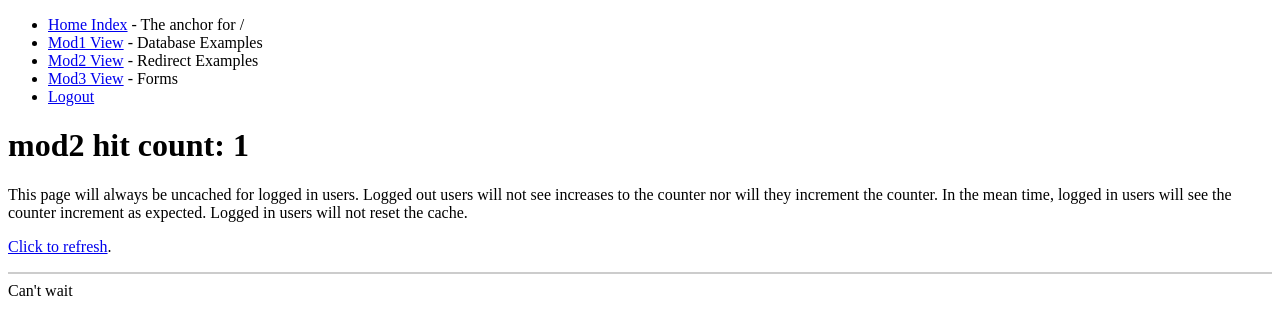
After one commit to sean-/flask-skeleton, a Python web app: template skeleton/modules/mod2/templates/cache_logged_out.html in a window 1280 px wide. The commit adds this page. Shown: the top 335 px of the page. Run offline with Jinja, Linux system fonts and the light colour scheme; the visitor is signed in with stand-in values (Sample User, id 1); the template is opened without the code that fills it: most values are stand-ins (such as "Sample title", 1, 10 or a date in 2020).

Commit message:
Introduce Caching support. Both cached pages and cached items.
Signed-off-by: Sean Chittenden <sean@chittenden.org>

```diff
--- a/default_settings.py
+++ b/default_settings.py
@@ -1,5 +1,9 @@
 # Global configuration
 BROWSER_SECRET_KEY = ''
+
+# Flask-Cache settings
+CACHE_TYPE = 'memcached'
+CACHE_MEMCACHED_SERVERS = ['127.0.0.1:11211']
 
 # When behind a load balancer, set CANONICAL_NAME to the value contained in
 # Host headers (e.g. 'www.example.org')
--- a/requirements.txt
+++ b/requirements.txt
@@ -1,3 +1,4 @@
+Flask-Cache==0.3.2
 Flask-DebugToolbar==0.5
 Flask-SQLAlchemy==0.11
 Flask-Script==0.3.1
@@ -8,6 +9,7 @@ Jinja2==2.5.5
 M2Crypto==0.21.1
 MarkupSafe==0.12
 Paste==1.7.5.1
+Pyrex==0.9.8.6
 SQLAlchemy==0.7.0
 Tempita==0.5dev
 WTForms==0.6.3
@@ -17,6 +19,7 @@ blinker==1.1
 decorator==3.3.1
 psycopg2==2.4.1
 pyOpenSSL==0.12
+python-libmemcached==0.17.0
 repoze.browserid==0.3
 simplejson==2.1.6
 twill==0.9
--- a/skeleton/__init__.py
+++ b/skeleton/__init__.py
@@ -2,6 +2,7 @@ import os
 import sys
 
 from flask import Flask
+from flaskext.cache import Cache
 from flaskext.debugtoolbar import DebugToolbarExtension
 from flaskext.sqlalchemy import SQLAlchemy
 from repoze.browserid.middleware import BrowserIdMiddleware
@@ -25,6 +26,7 @@ MODULES = [
 def create_app(name = __name__):
     app = Flask(__name__, static_path='/static')
     load_config(app)
+    cache.init_app(app)
     db.init_app(app)
     filters.init_app(app)
     register_local_modules(app)
@@ -110,6 +112,8 @@ class ProxyFixupHelper(object):
                 environ['REMOTE_ADDR'] = host
         return self.app(environ, start_response)
 
+# Cache
+cache = Cache()
 
 # SQL ORM Missive:
 #
--- /dev/null
+++ b/skeleton/modules/mod2/templates/cache_logged_out.html
@@ -0,0 +1,35 @@
+{% extends "layout/base.html" %}
+{% block title %}mod2/cached_view{{ super() }}{% endblock %}
+{% block content %}
+<h1>mod2 hit count: {{count}}</h1>
+
+<p>This page will always be uncached for logged in users. Logged out users
+will not see increases to the counter nor will they increment the counter. In
+the mean time, logged in users will see the counter increment as
+expected. Logged in users will not reset the cache.</p>
+
+<a href="{{url_for('cache_logged_out')}}">Click to refresh</a>.</p>
+
+{% if not session.li %}
+<table>
+  <tr>
+    <td>Page was generated at:</td>
+    <td>{{time|strftime}}</td>
+  </tr>
+  <tr>
+    <td>Page Expires at:</td>
+    <td>{{expires|strftime}}</td>
+  </tr>
+  <tr>
+    <td>JavaScript time is:</td>
+    <td><script type="text/javascript" language="JavaScript"><!--
+var t = new Date();
+document.write('Time is ' + t.getHours() + ':' + t.getMinutes() + ':' + t.getSeconds());
+//--></script></td>
+  </tr>
+</table>
+{% endif %}
+{% endblock %}
+{% block footer %}
+Can't wait
+{% endblock %}
```
Also changed, not shown: skeleton/modules/mod2/templates/cached_always.html (added, +27 -0 lines), skeleton/modules/mod2/templates/index.html (+7 -0 lines), skeleton/modules/mod2/views.py (+32 -1 lines).
